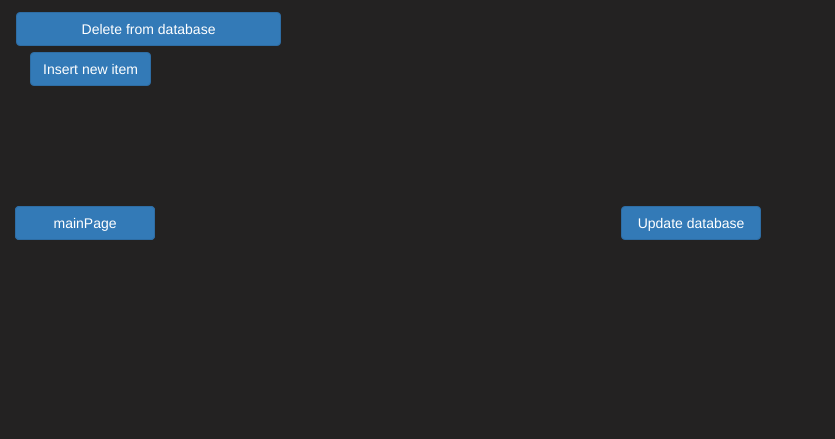
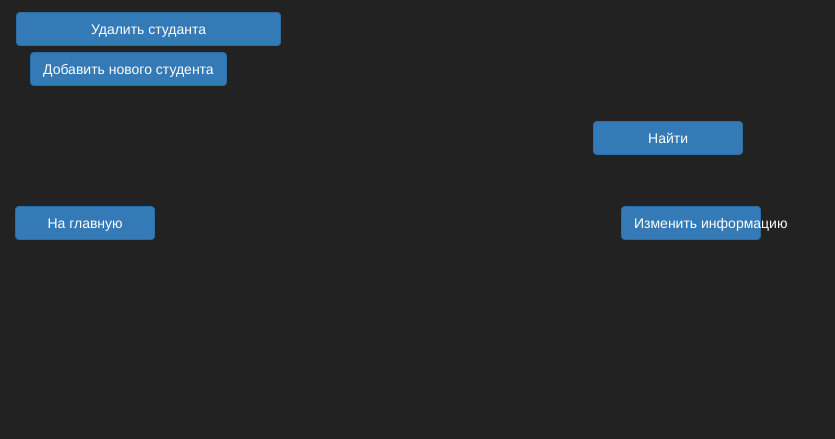
Before and after one commit to Kordebalet67/DataBase, a Django app: page /main in a window 1280 px wide. Shown: the part 58-497 px from the top of the page, without its empty margins (0-835 px from the left). Run offline with Django 3.2, Linux system fonts and the light colour scheme; some libraries are stand-ins or nearby versions.

Commit message:
a few new pages and russian language going further

```diff
--- a/Login/urls.py
+++ b/Login/urls.py
@@ -12,6 +12,8 @@ urlpatterns = [
     url(r'^base', views.base, name='Base'),
     url(r'^educ', views.insert_education, name='Education'),
     url(r'^search', views.search, name='Search'),
+    url(r'^upd', views.update, name='Update'),
+    url(r'^del', views.delete, name='Delete'),
     url(r'^', views.auth, name='authorization'),
 
 ]
--- a/Login/views.py
+++ b/Login/views.py
@@ -31,6 +31,14 @@ def mainpage(request):
 
 def base(request):
     return render(request, 'base.html', locals())
+
+
+def update(request):
+    return render(request, 'update/update.html', locals())
+
+
+def delete(request):
+    return render(request, 'delete/delete.html', locals())
 
 
 def course(request):
--- a/templates/base.html
+++ b/templates/base.html
@@ -25,7 +25,7 @@
 
         <form action="../main/mainPage.html">
             <div>
-                <button type="submit" class="btn6 btn btn-primary">mainPage</button>
+                <button type="submit" class="btn6 btn btn-primary">На главную</button>
             </div>
         </form>
     </div>
--- /dev/null
+++ b/templates/delete/delete.html
@@ -0,0 +1,5 @@
+{% extends 'base.html' %}
+
+{% block title %}
+    <title>Удаление студента</title>
+{% endblock title %}
--- a/templates/main/main.html
+++ b/templates/main/main.html
@@ -1,28 +1,28 @@
 {% extends 'base.html' %}
 
 {% block title %}
-    <title>Main Page</title>
+    <title>Главная страница</title>
 {% endblock title %}
 
 {% block content %}
     <form action="../educ">
         <div>
-            <button type="submit" class="btn8 btn btn-primary">Insert new item</button>
+            <button type="submit" class="btn8 btn btn-primary">Добавить нового студента</button>
         </div>
     </form>
-    <form action="../search/search.html">
+    <form action="../search">
         <div>
-            <button type="submit" class="btn6 btn btn-primary">Search in database</button>
+            <button type="submit" class="btn9 btn btn-primary">Найти</button>
         </div>
     </form>
-    <form action="../search/search.html">
+    <form action="../upd">
         <div>
-            <button type="submit" class="btn7 btn btn-primary">Update database</button>
+            <button type="submit" class="btn7 btn btn-primary">Изменить информацию</button>
         </div>
     </form>
-    <form action="../search/search.html">
+    <form action="../del">
         <div>
-            <button type="submit" class="btn1 btn btn-primary">Delete from database</button>
+            <button type="submit" class="btn1 btn btn-primary">Удалить студанта</button>
         </div>
     </form>
 {% endblock content %}
--- /dev/null
+++ b/templates/update/update.html
@@ -0,0 +1,5 @@
+{% extends 'base.html' %}
+
+{% block title %}
+    <title>Изменение информации</title>
+{% endblock title %}
```
